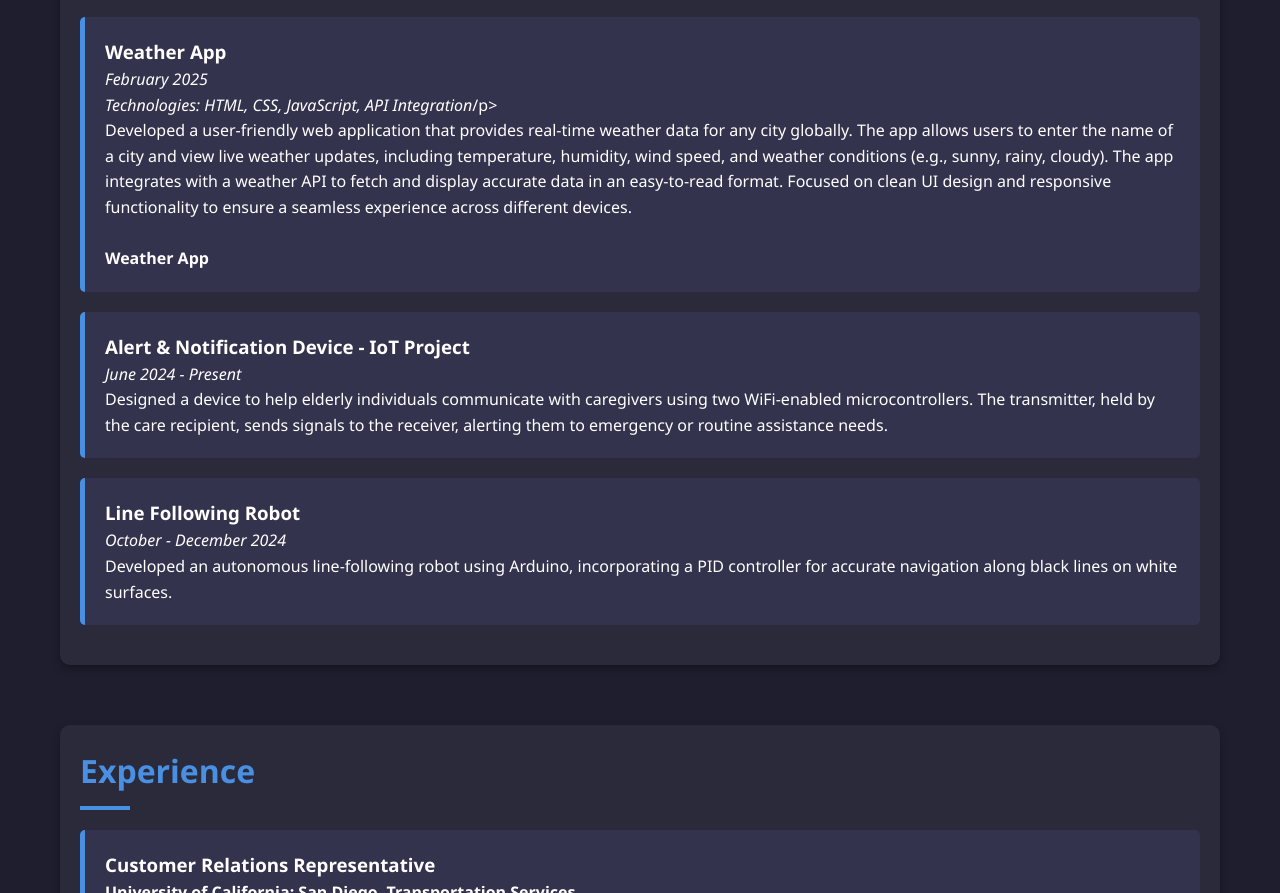
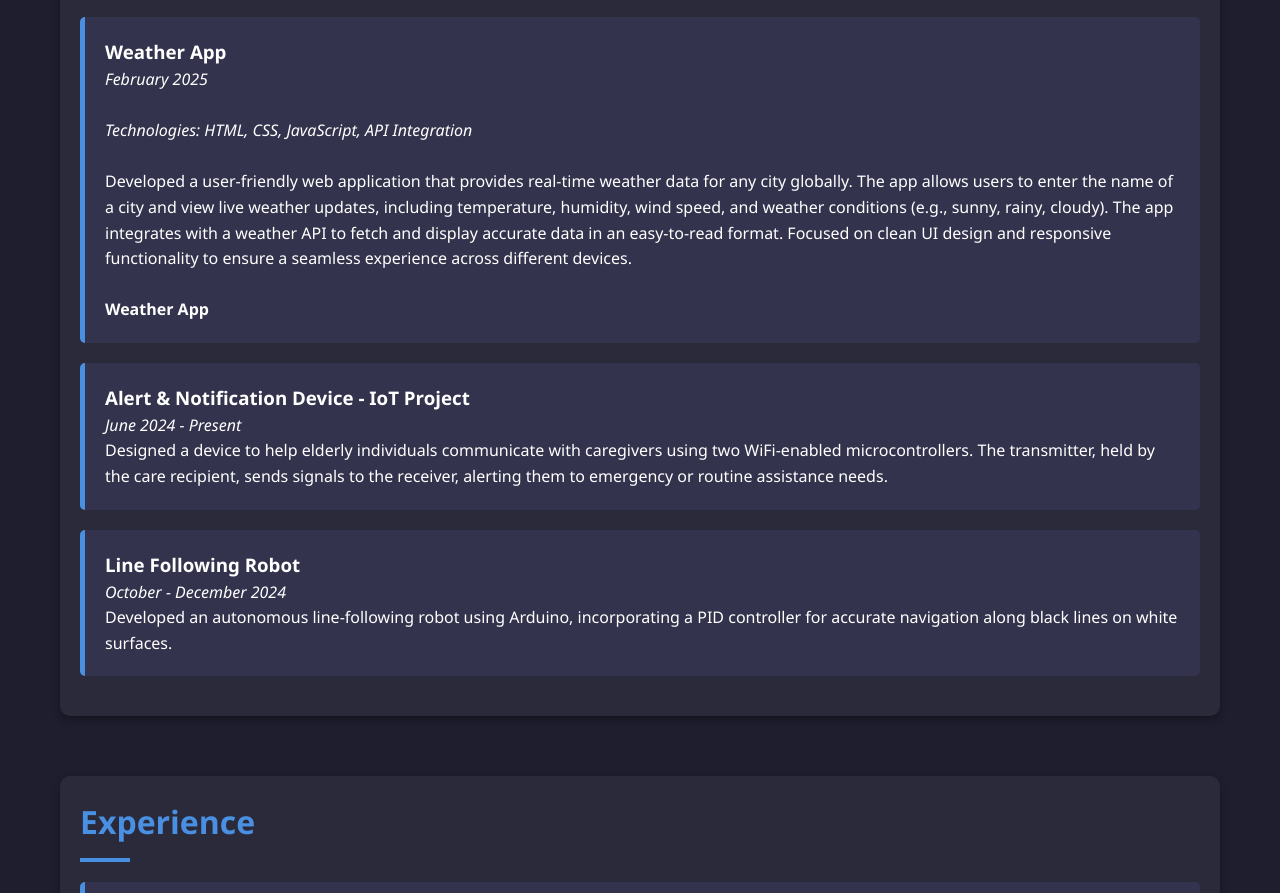
Before and after one commit to CarlosG-05/Portfolio, a plain HTML site: page index.html in a window 1280 px wide. Shown: the part 1018-1911 px from the top of the page. Drawn offline with nearby package versions, Linux system fonts and the light colour scheme.

Commit message:
Update index.html

```diff
--- a/index.html
+++ b/index.html
@@ -41,7 +41,9 @@
             <div class="project">
                 <h3>Weather App</h3>
                 <p><em>February 2025</em></p>
-                <p><i>Technologies: HTML, CSS, JavaScript, API Integration</i>/p>
+                <br>
+                <p><i>Technologies: HTML, CSS, JavaScript, API Integration</i></p>
+                <br>
                 <p>Developed a user-friendly web application that provides real-time weather data for any city globally. The app allows users to enter the name of a city and view live weather updates, including temperature, humidity, wind speed, and weather conditions (e.g., sunny, rainy, cloudy). The app integrates with a weather API to fetch and display accurate data in an easy-to-read format. Focused on clean UI design and responsive functionality to ensure a seamless experience across different devices.</p>
                 <br>
                 <p><strong><a class="projectLink" href="./city.html" target="_blank">Weather App</a></strong></p>
```
